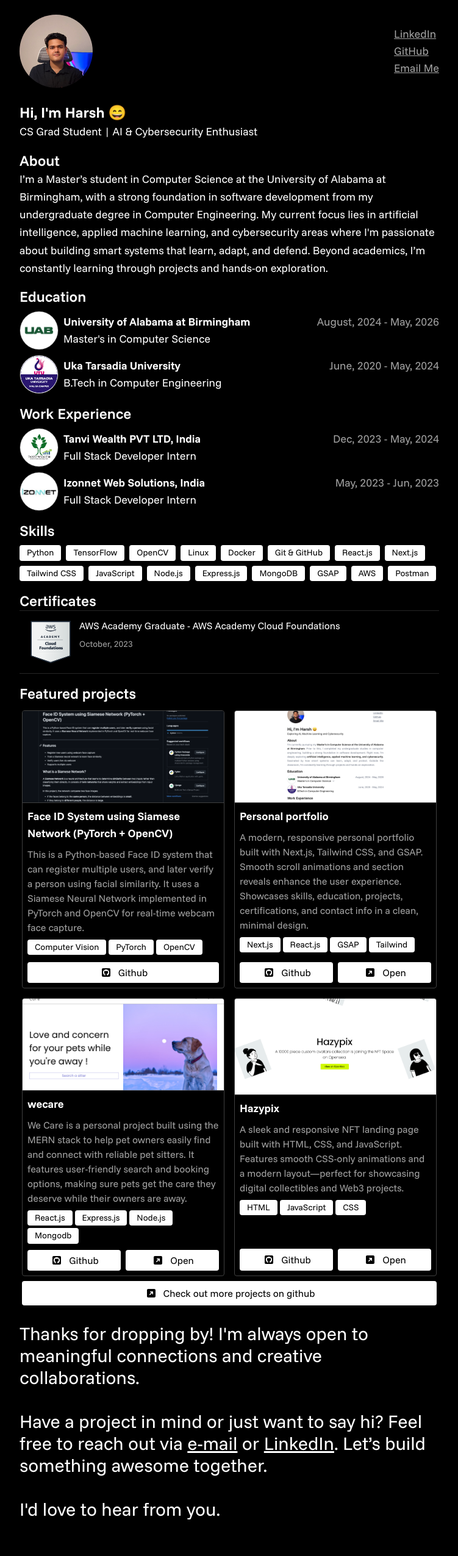
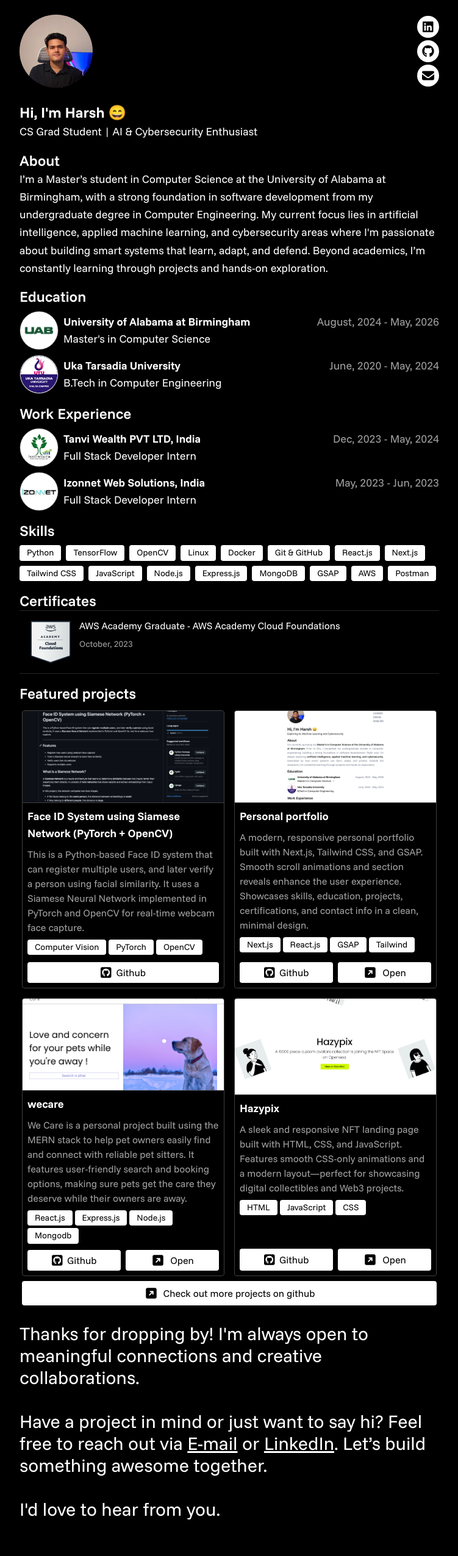
Before and after one commit to harsh7z/harsh-portfolio, a Next.js app: page / in a window 1280 px wide. Shown: the top 2552 px of the page at 61% size, without its empty margins (264-1015 px from the left). Built offline with nearby package versions, Linux system fonts and the light colour scheme.

Commit message:
updated the ui

```diff
--- a/src/app/page.jsx
+++ b/src/app/page.jsx
@@ -126,22 +126,23 @@
               <div ref={bannerRef} className="banner flex flex-col opacity-0">
                 <div className="flex justify-between">
                   <Image
-                    src="/imgs/pfp.jpeg" // relative to the public folder
+                    src="/imgs/pfp.jpeg"
                     alt="Harsh Patel"
                     width={120}
                     height={120}
                     className="rounded-full pointer-events-none"
                   />
-                  <div className="socials  flex flex-col justify-center items-left ">
+                  <div className="w-fit socials flex flex-col justify-center items-center gap-1">
                     {socialLinks.map((item, i) => (
                       <div key={item.label}>
                         <a
                           href={`${item.url}`}
                           target="_blank"
                           rel="noopener noreferrer"
-                          className="inline-block text-lg underline text-neutral-400 hover:text-white font-semibold lg:font-normal"
                         >
-                          {item.label}
+                          <div className="flex justify-center items-center w-9 h-9 bg-white text-black rounded-full">
+                            <FontAwesomeIcon icon={item.icon} size="lg"/>
+                          </div>
                         </a>
                       </div>
                     ))}
@@ -262,6 +263,7 @@
                     <FontAwesomeIcon
                       icon={faSquareArrowUpRight}
                       className="w-6 h-6 mr-2"
+                      size="lg"
                     />
                     Check out more projects on github
                   </span>
@@ -287,7 +289,7 @@
                       className="underline"
                       href="mailto:harshapatel112003@gmail.com"
                     >
-                      e-mail
+                      E-mail
                     </a>{" "}
                     or{" "}
                     <a
--- a/src/components/CertificateCard/CertificateCard.jsx
+++ b/src/components/CertificateCard/CertificateCard.jsx
@@ -17,7 +17,7 @@
                       />
                       <div className="flex flex-col">
                         <span className="p-1 font-semibold lg:font-normal">
-                          {item.lable}{" "}
+                          {item.label}{" "}
                         </span>
                         <span className="p-1 text-neutral-400 text-sm">
                           {item.date}
--- a/src/components/project_card/ProjectCard.jsx
+++ b/src/components/project_card/ProjectCard.jsx
@@ -21,7 +21,9 @@
         {/* Content Section */}
         <div className="w-full h-[56%] flex flex-col gap-2 p-2 border-t border-neutral-700">
           <span className="text-lg font-bold">{item.label}</span>
-          <p className="font-semibold text-md text-neutral-400 lg:font-normal">{item.description}</p>
+          <p className="font-semibold text-md text-neutral-400 lg:font-normal">
+            {item.description}
+          </p>
 
           <div className="links flex gap-1 flex-wrap">
             {item.skills.map((item, i) => (
@@ -45,7 +47,7 @@
               rel="noopener noreferrer"
               className="w-full h-full bg-white text-black text-md font-medium leading-tight rounded-sm flex justify-center items-center"
             >
-              <FontAwesomeIcon icon={faGithubSquare} className="w-6 h-6" />
+              <FontAwesomeIcon icon={faGithubSquare} size="lg" />
               <span className="ml-2 font-semibold lg:font-normal">Github</span>
             </a>
 
@@ -59,6 +61,7 @@
                 <FontAwesomeIcon
                   icon={faSquareArrowUpRight}
                   className="w-6 h-6"
+                  size="lg"
                 />
                 <span className="ml-2 font-semibold lg:font-normal">Open</span>
               </a>
--- a/src/data/portfolioData.js
+++ b/src/data/portfolioData.js
@@ -1,21 +1,22 @@
+import { faLinkedin, faGithub } from "@fortawesome/free-brands-svg-icons";
+import { faEnvelope } from "@fortawesome/free-solid-svg-icons";
+
 const portfolioData = {
   socialLinks: [
-    //     {
-    //   label: "Resume",
-    //   url: "",
-    //   icon: faEnvelope,
-    // },
     {
       label: "LinkedIn",
       url: "https://www.linkedin.com/in/harshpatel03",
+      icon: faLinkedin,
     },
     {
       label: "GitHub",
       url: "https://github.com/harsh7z",
+      icon: faGithub,
     },
     {
       label: "Email Me",
       url: "mailto:harshapatel112003@gmail.com",
+      icon: faEnvelope,
     },
   ],
 
@@ -60,7 +61,7 @@
 
   certificates: [
     {
-      lable: "AWS Academy Graduate - AWS Academy Cloud Foundations",
+      label: "AWS Academy Graduate - AWS Academy Cloud Foundations",
       img: "/imgs/certificates/aws.png",
       date: "October, 2023",
     },
```
